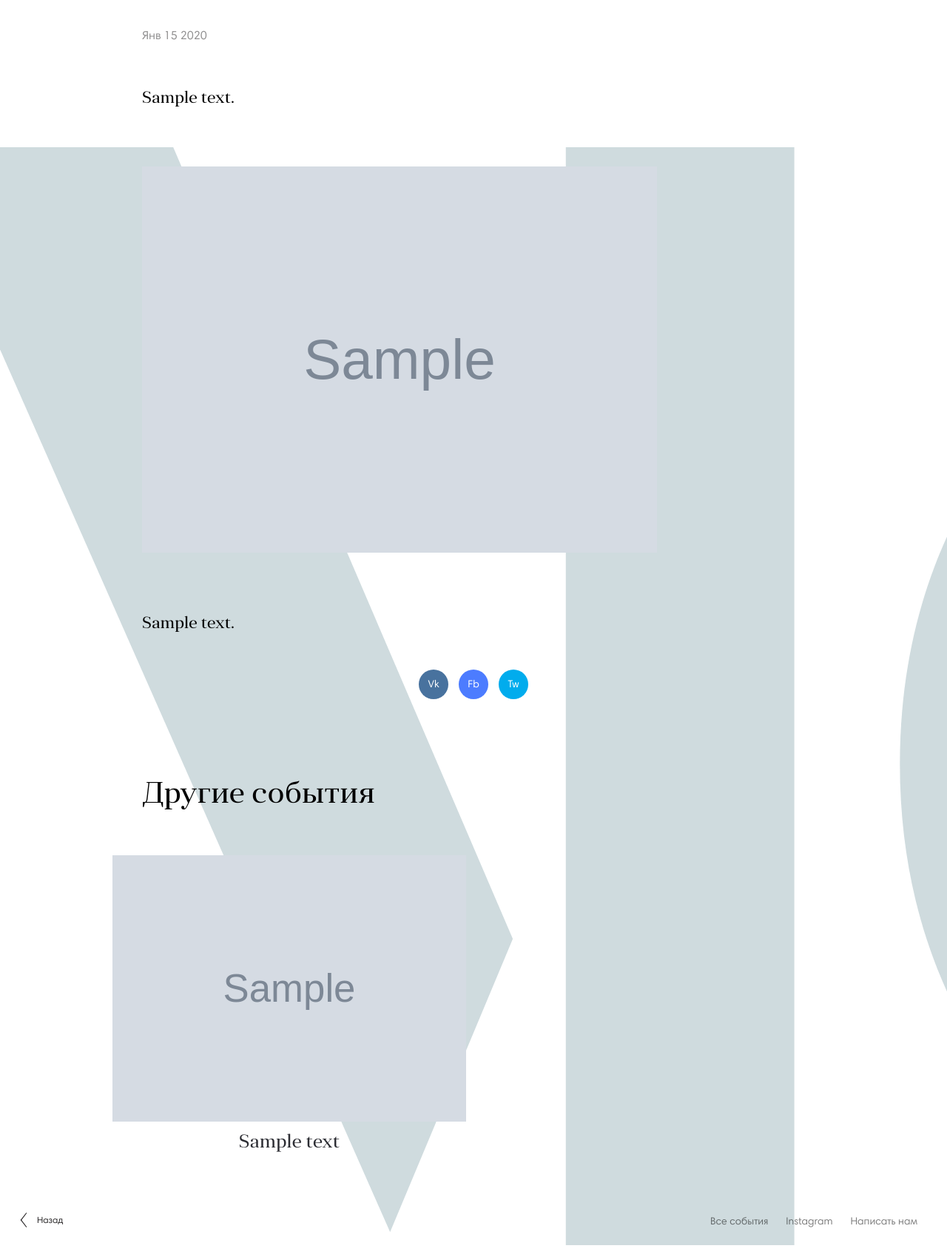
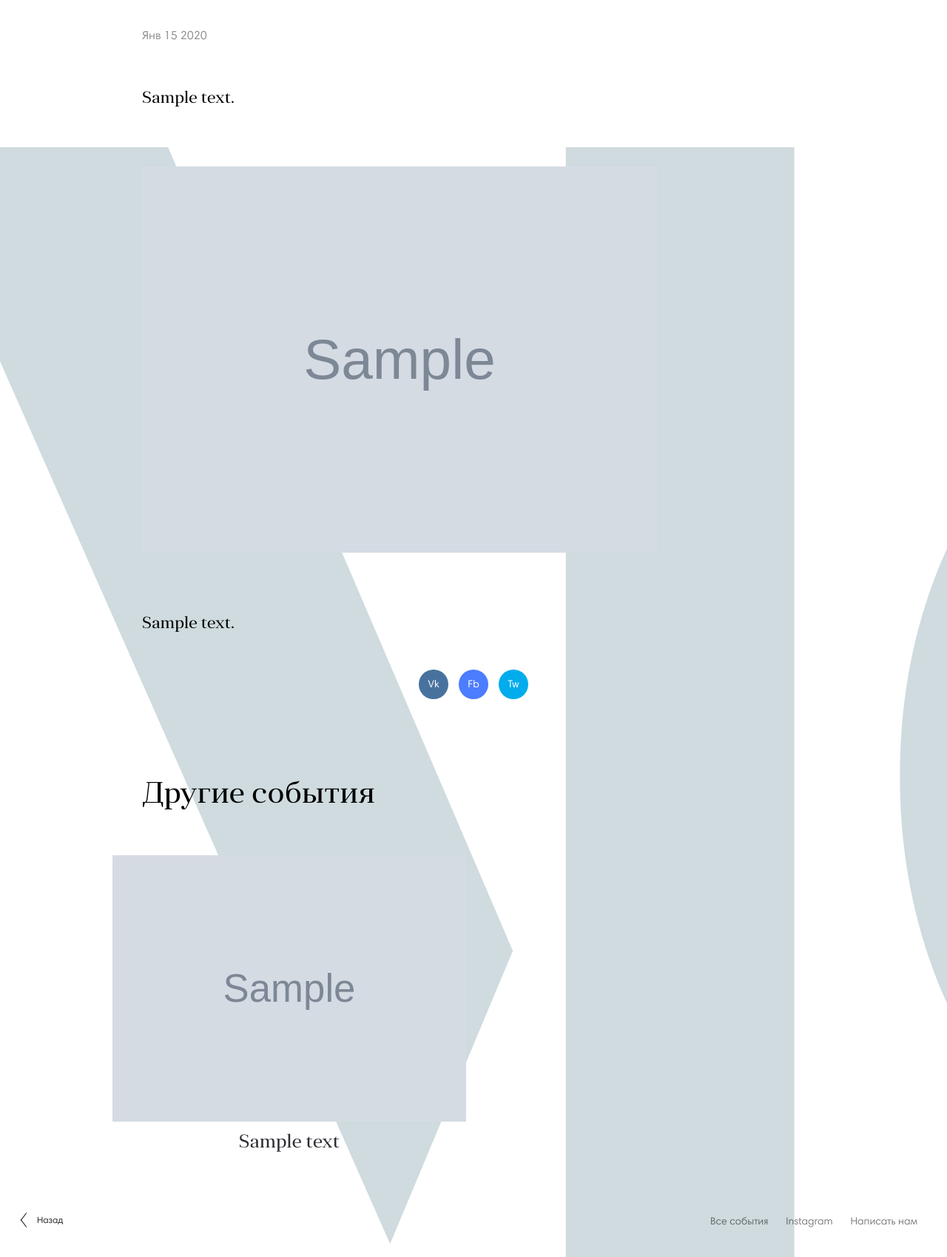
Before and after one commit to ErDmKo/frontend-examle, a Django app: template events/templates/events/event_detail.html in a window 1280 px wide. Shown: the part 202-1901 px from the top of the page at 74% size. Run offline with Django 3.2, Linux system fonts and the light colour scheme; tables that the repository leaves empty hold one stand-in row (values such as "Sample post"); the template is opened without the code that fills it: values that come from a table or form of the project are taken from there, most other values are stand-ins (such as "Sample title", 1, 10 or a date in 2020); grey boxes marked "Sample" are stand-in pictures; parts of the project's set-up code (start-up, migrations or seed data) failed here and were passed over; some libraries are stand-ins or nearby versions.

Commit message:
Fast fix

```diff
--- a/mesto/static/mesto/css/main.css
+++ b/mesto/static/mesto/css/main.css
@@ -1290,7 +1290,7 @@ html a {
 
   .itemPage:after {
     content: '';
-    background: url(/static/mesto/img/detail_background.svg) no-repeat 50% 110%;
+    background: url(/static/mesto/img/detail_background.svg) no-repeat 50% 100%;
     background-size: 140%;
     height: 1500px;
     position: fixed;
--- a/src/app/css/itemPage.css
+++ b/src/app/css/itemPage.css
@@ -7,7 +7,7 @@
         padding-right: 200px;
         &:after {
             content: '';
-            background: url(/static/mesto/img/detail_background.svg) no-repeat 50% 110%;
+            background: url(/static/mesto/img/detail_background.svg) no-repeat 50% 100%;
             background-size: 140%;
             height: 1500px;
             position: fixed;
```
